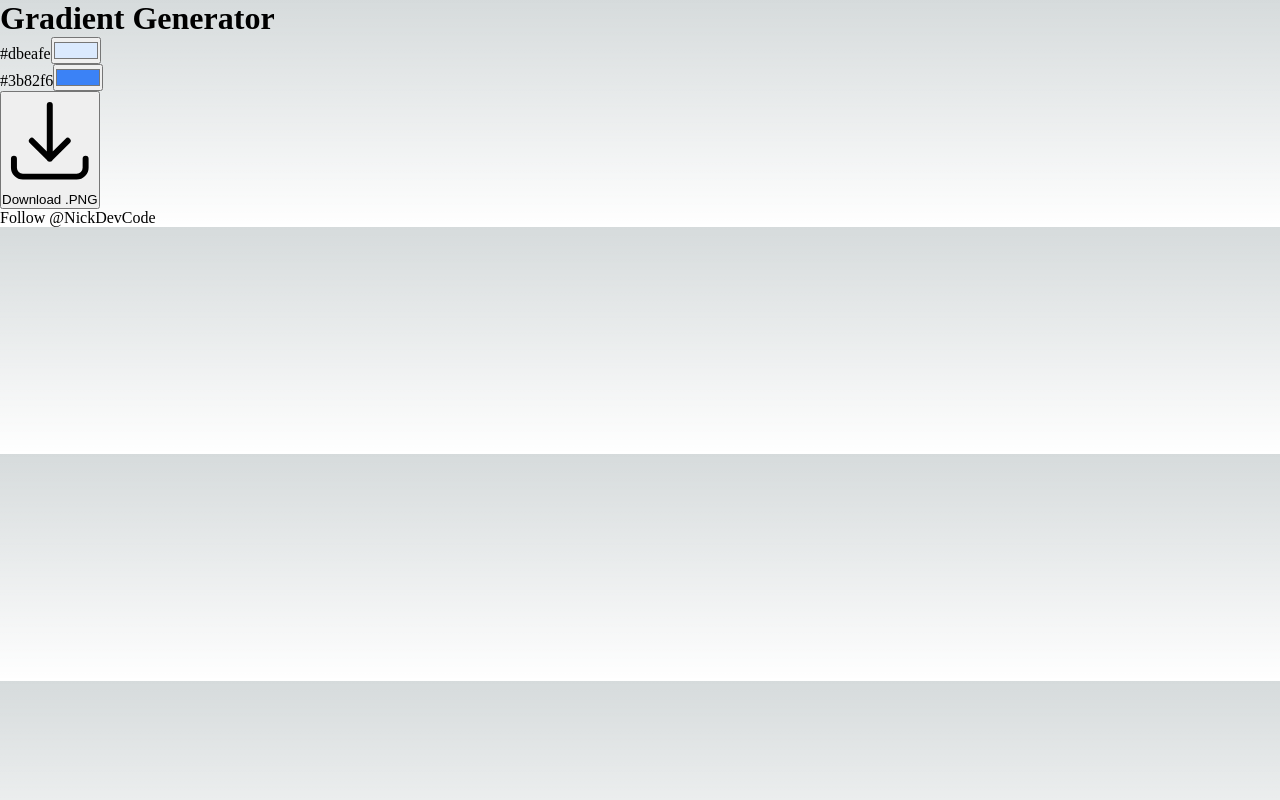
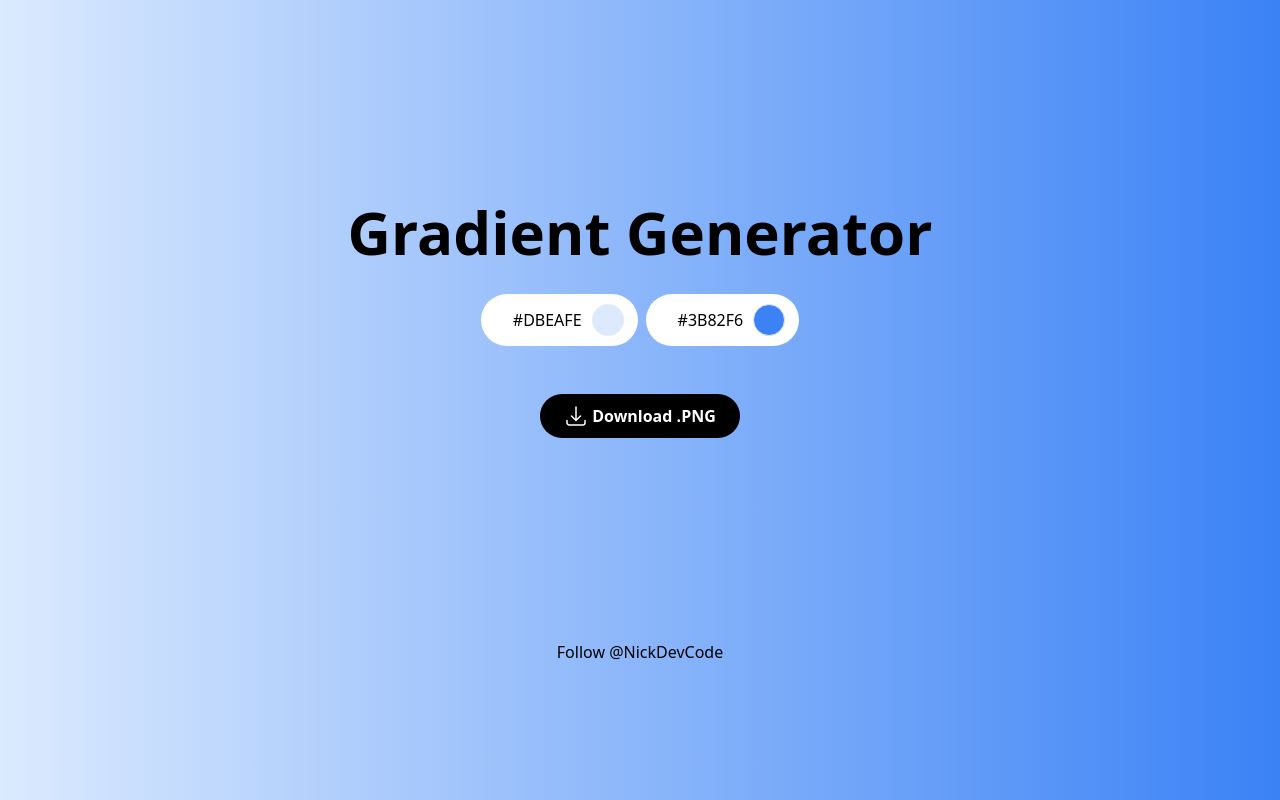
Before and after one commit to nicholasbradley-co/gradient-generator, a Next.js app: page /GradientGenerator in a window 1280 px wide. Built offline with nearby package versions, Linux system fonts and the light colour scheme.

Commit message:
Style input type

```diff
--- a/src/styles/globals.css
+++ b/src/styles/globals.css
@@ -1,3 +1,27 @@
+@tailwind base;
+@tailwind components;
+@tailwind utilities;
+
+
+#colorBox {
+  -webkit-appearance: none;
+  -moz-appearance: none;
+  appearance: none;
+  background-color: transparent;
+  width: 36px;
+  height: 40px;
+  border: none;
+  cursor: pointer;
+}
+#colorBox::-webkit-color-swatch {
+  border-radius: 30px;
+  border: 1.5px solid #e5e7eb;
+}
+#colorBox::-moz-color-swatch {
+  border-radius: 30px;
+  border: 1.5px solid #e5e7eb;
+}
+
 :root {
   --max-width: 1100px;
   --border-radius: 12px;
```
